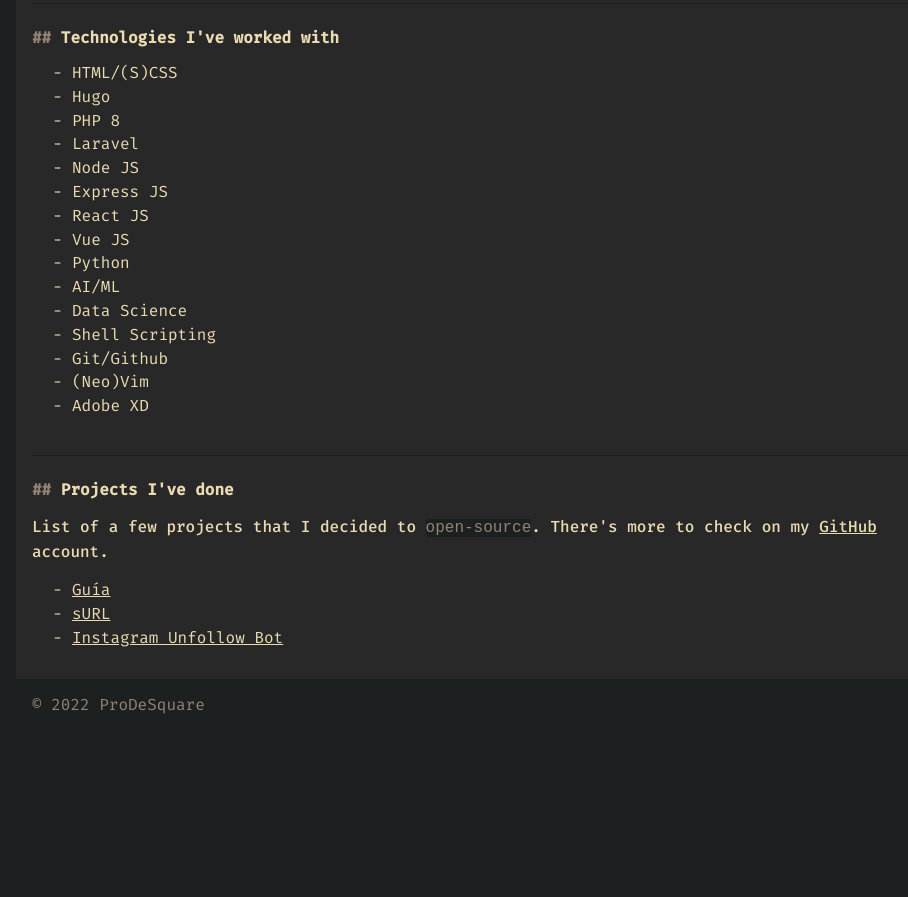
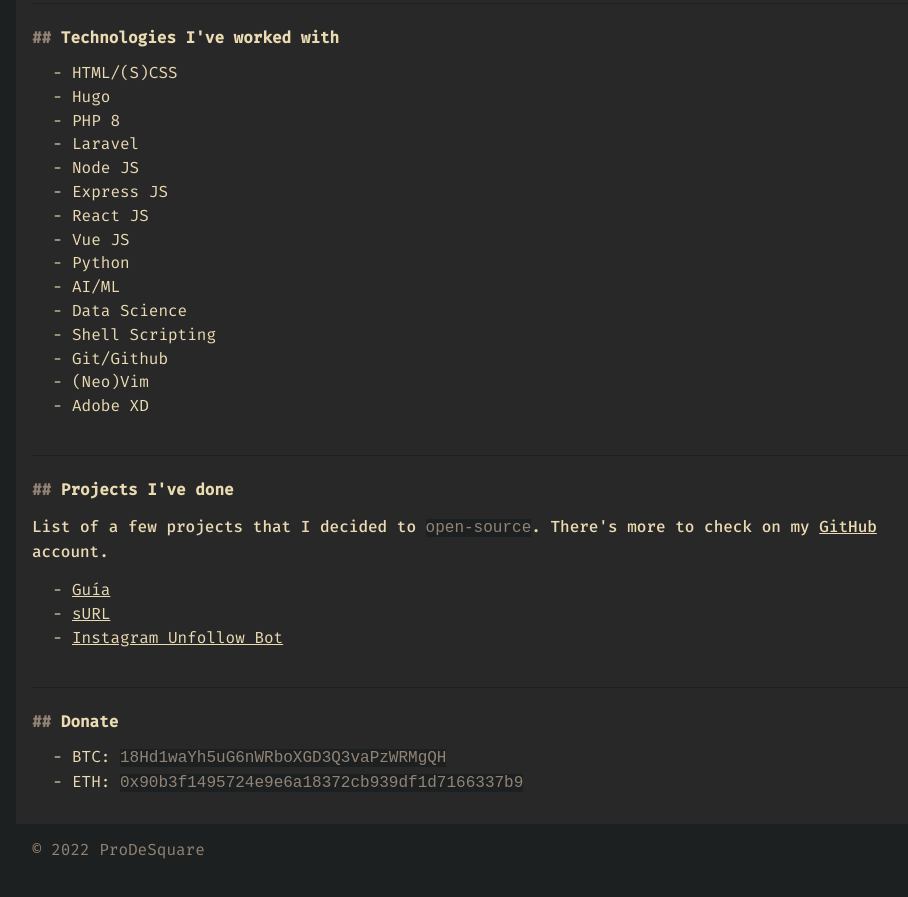
Before and after one commit to ProDeSquare/retro-portfolio, a plain HTML site: page index.html in a window 1280 px wide. Shown: the part 231-1128 px from the top of the page, without its empty margins (74-982 px from the left). Before the commit the page ends 961 px from the top, so only its background shows below. Drawn offline with Linux system fonts and the light colour scheme.

Commit message:
contribute section

```diff
--- a/index.html
+++ b/index.html
@@ -6,6 +6,11 @@
     <meta name="viewport" content="width=device-width, initial-scale=1.0" />
 
     <link rel="stylesheet" href="/static/styles.css" />
+    <link
+      rel="shortcut icon"
+      href="https://prodesquare.com/favicon.ico"
+      type="image/x-icon"
+    />
 
     <title>ProDeSquare</title>
   </head>
@@ -90,6 +95,20 @@
             </ul>
           </div>
         </div>
+
+        <div class="main-section">
+          <h4>
+            <span class="bright-black">##</span>
+            <span>Donate</span>
+          </h4>
+
+          <ul>
+            <li>BTC: <code>18Hd1waYh5uG6nWRboXGD3Q3vaPzWRMgQH</code></li>
+            <li>
+              ETH: <code>0x90b3f1495724e9e6a18372cb939df1d7166337b9</code>
+            </li>
+          </ul>
+        </div>
       </section>
 
       <section id="aside">
--- a/static/styles.css
+++ b/static/styles.css
@@ -122,6 +122,7 @@ main {
 /* footer */
 footer {
     padding: 1rem;
+    margin-bottom: 1.5rem;
 }
 
 /* media queries */
```
